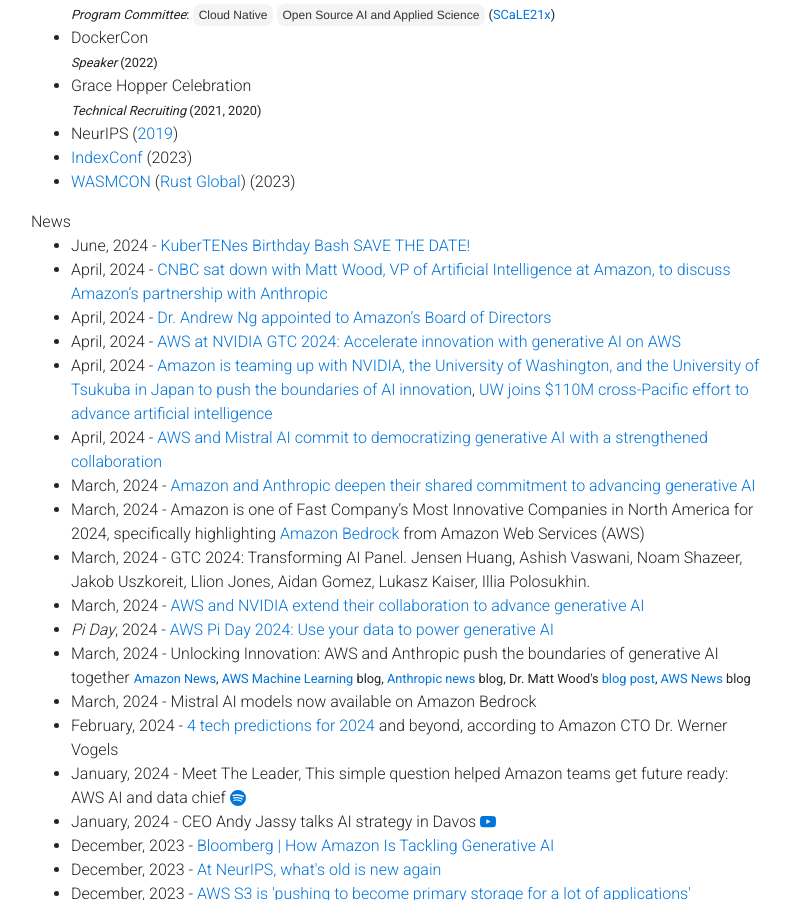
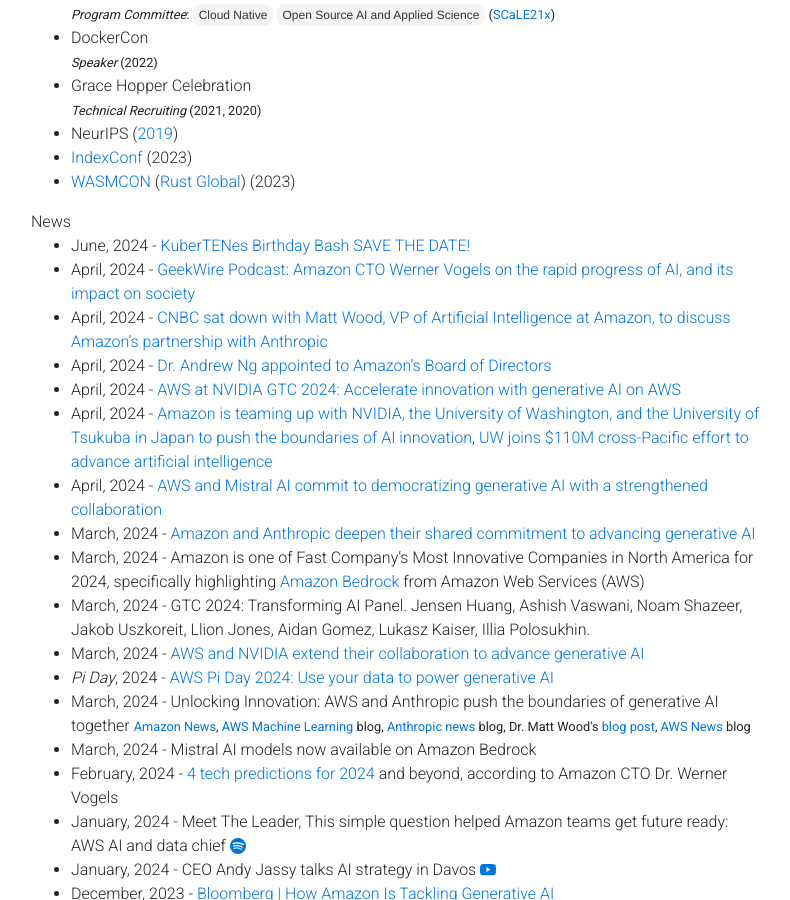
Before and after one commit to gfw001/gfw001.github.io, a Jekyll site: the page portfolio.html, which Jekyll copies as it is, in a window 1280 px wide and 900 px high, scrolled down 1784 px. Shown: the whole window, without its empty margins (54-844 px from the left). Built offline with Jekyll 4.4.1, drawn with Linux system fonts in a browser that asks for light colours; nearby versions of some CDN libraries; a style sheet for code colours, icons or effects is not loaded.

Commit message:
Update portfolio.html

```diff
--- a/portfolio.html
+++ b/portfolio.html
@@ -318,6 +318,9 @@
 
 	<li>
 	       June, 2024 - <a href="https://events.linuxfoundation.org/kuber10es-birthday-bash/">KuberTENes Birthday Bash SAVE THE DATE!</a>
+	</li>
+	<li>
+	       April, 2024 - <a href="https://www.geekwire.com/2024/geekwire-podcast-amazon-cto-werner-vogels-on-the-rapid-evolution-of-ai-and-its-impact-on-society/">GeekWire Podcast: Amazon CTO Werner Vogels on the rapid progress of AI, and its impact on society</a>
 	</li>
 	<li>
 	       April, 2024 - <a href="https://www.cnbc.com/video/2024/04/11/amazons-partnership-with-anthropic-heres-what-you-need-to-know.html">CNBC sat down with Matt Wood, VP of Artificial Intelligence at Amazon, to discuss Amazon’s partnership with Anthropic</a>
```
